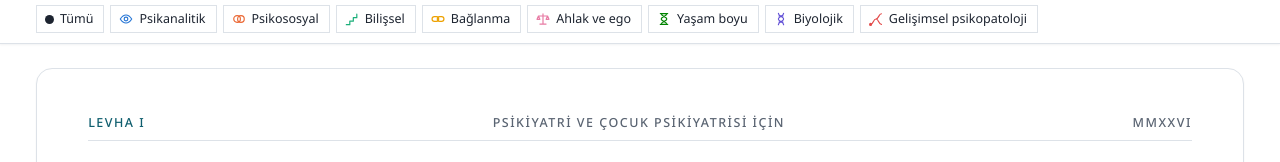
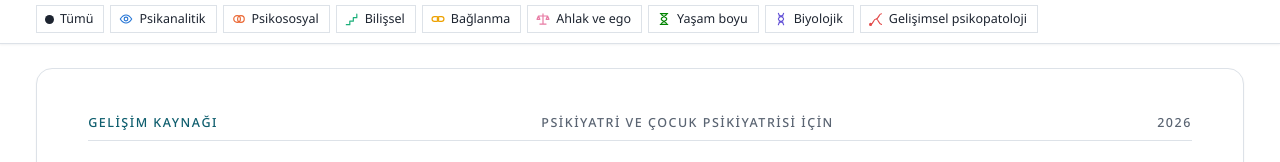
Before and after one commit to hypothermia15/ruhsal-gelisim-atlasi, a plain HTML site: page index.html in a window 1280 px wide. Shown: the part 51-213 px from the top of the page. Drawn offline with Linux system fonts and the light colour scheme.

Commit message:
Gravür dönemi ifadelerini sadeleştir, README tasarım bölümünü güncelle
Co-Authored-By: Claude Opus 5.5 <noreply@anthropic.com>
Claude-Session: https://claude.ai/code/session_01Xorv8Ze7BBhBLHZ167p7yh

```diff
--- a/assets/view-cover.js
+++ b/assets/view-cover.js
@@ -95,7 +95,7 @@
     var rct = A.experiments.filter(function (e) { return e.kind === "mudahale"; }).length;
     U.$("coverWrap").innerHTML =
       '<div class="cover-plate">' +
-      '<div class="cover-top"><span>Levha I</span><span>Psikiyatri ve çocuk psikiyatrisi için</span><span>MMXXVI</span></div>' +
+      '<div class="cover-top"><span>Gelişim kaynağı</span><span>Psikiyatri ve çocuk psikiyatrisi için</span><span>2026</span></div>' +
       '<h1 class="cover-title"><span class="brand" role="img" aria-label="Ruhsal Gelişim Atlası"><span class="brand-mark"><img class="logo-light" src="assets/img/brand/amblem.svg" alt="" width="64" height="64" decoding="async"><img class="logo-dark" src="assets/img/brand/amblem-acik.svg" alt="" width="64" height="64" decoding="async"></span><span class="brand-words"><span class="brand-kicker">Ruhsal Gelişim</span><span class="brand-name">Atlası</span></span></span></h1>' +
       '<p class="cover-sub">Doğum öncesinden yaşlılığa: ' + A.theories.length + " kuram, " + U.NB + " yaş dönemi, beynin olgunlaşması ve kanıt</p>" +
       '<figure class="cover-fig"><div class="stream-wrap" id="streamWrap">' + streamSvg() + '<div class="sweep" aria-hidden="true"></div><div class="guide" id="streamGuide" hidden><span></span></div></div>' +
--- a/index.html
+++ b/index.html
@@ -16,7 +16,7 @@
 <header class="masthead">
   <div class="wrap">
     <a href="#kapak" class="mast-title brand" title="Kapağa dön" aria-label="Ruhsal Gelişim Atlası, kapağa dön"><span class="brand-mark"><img class="logo-light" src="assets/img/brand/amblem.svg" alt="" width="64" height="64" decoding="async"><img class="logo-dark" src="assets/img/brand/amblem-acik.svg" alt="" width="64" height="64" decoding="async"></span><span class="brand-words"><span class="brand-kicker">Ruhsal Gelişim</span><span class="brand-name">Atlası</span></span></a>
-    <div class="mast-meta"><span class="eyebrow">Levha I · Psikiyatri ve çocuk psikiyatrisi için gelişim kaynağı</span><p class="stats" id="stats"></p></div>
+    <div class="mast-meta"><span class="eyebrow">Psikiyatri ve çocuk psikiyatrisi için gelişim kaynağı</span><p class="stats" id="stats"></p></div>
   </div>
 </header>
 
```
Also changed, not shown: 1 other file.
